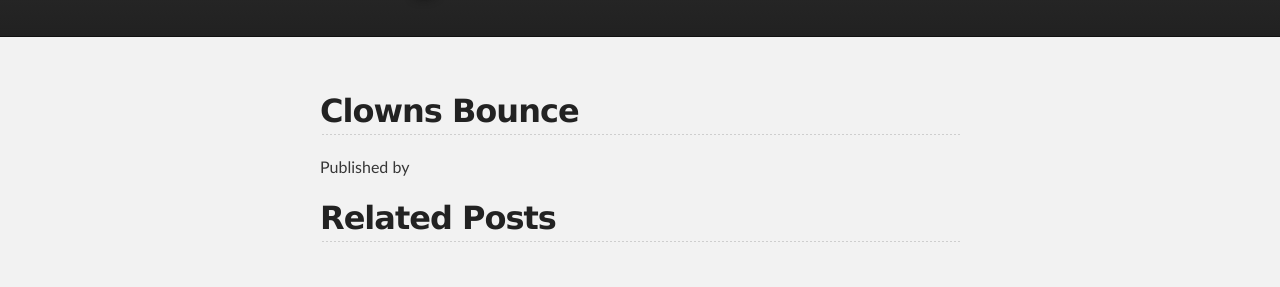
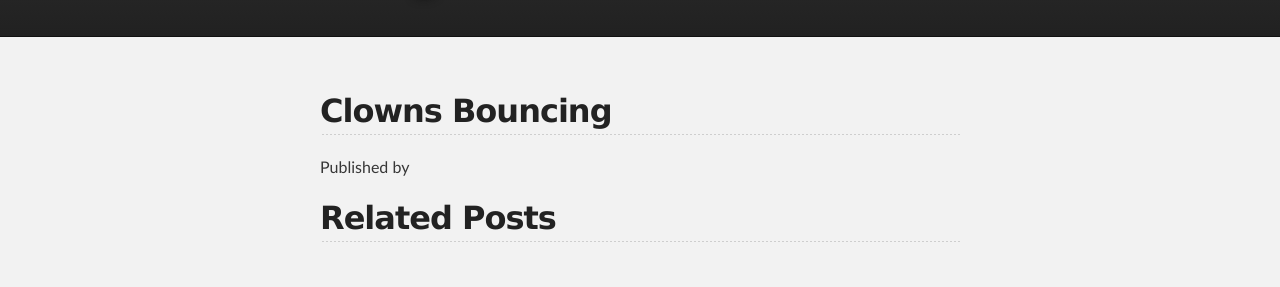
Before and after one commit to dindigit/dindigit.github.io, a Jekyll site: the page built from clowns.html, in a window 1280 px wide. Shown: the part 170-457 px from the top of the page. Built offline with Jekyll 4.4.1, drawn with Linux system fonts in a browser that asks for light colours.

Commit message:
Updated 'clowns.html' via CloudCannon

```diff
--- a/clowns.html
+++ b/clowns.html
@@ -5,4 +5,4 @@ title: Clowns
 
 <div class="se-section-delimiter"></div><div class="se-section-delimiter"></div>
 
-<h2 id="clowns-bounce">Clowns Bounce</h2>
+<h2 id="clowns-bounce">Clowns Bouncing</h2>
```
